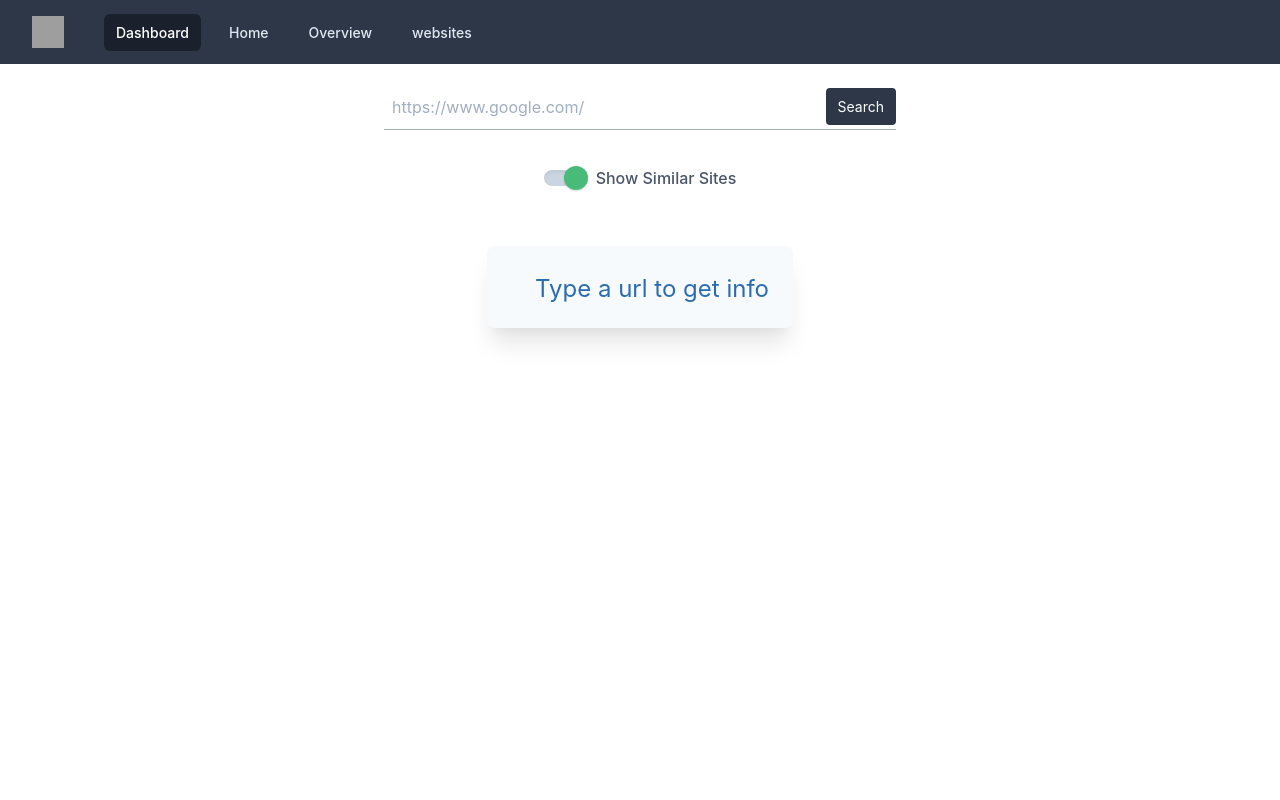
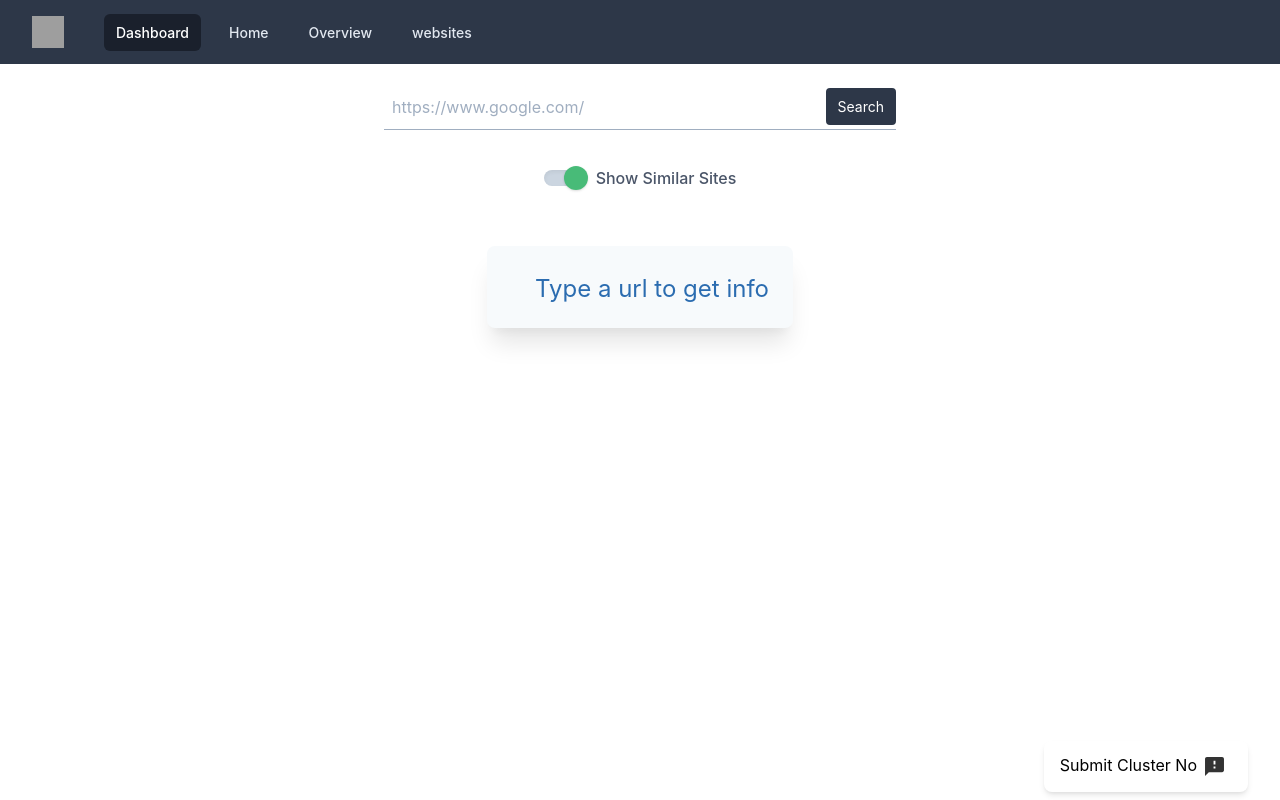
Before and after one commit to StTronn/web_cat, a React (Create React App) app: page /websites in a window 1280 px wide. Built offline with nearby package versions, Linux system fonts and the light colour scheme; grey boxes are pictures that could not be loaded.

Commit message:
added feedback form

```diff
--- a/src/App.js
+++ b/src/App.js
@@ -2,6 +2,7 @@ import React from "react";
 import "./App.css";
 import NavBar from "./components/NavBar";
 import Dash from "./components/dash/index";
+import Feedback from "./components/Feedback";
 import Predict from "./components/websites/index";
 import { BrowserRouter as Router, Switch, Route } from "react-router-dom";
 
@@ -59,6 +60,7 @@ class App extends React.Component {
             </Route>
           </Switch>
         </Router>
+        <Feedback />
       </div>
     );
   }
--- /dev/null
+++ b/src/components/Feedback.js
@@ -0,0 +1,17 @@
+import React from "react";
+import { ReactComponent as FeedbackSvg } from "./Feedback-01.svg";
+
+export default class Feedback extends React.Component {
+  render() {
+    return (
+      <div class="fixed bottom-0 right-0 mr-8 mb-2 ">
+        <div class="bg-white rounded-lg shadow-md px-4 py-2 border-1 border-gray-400">
+          Submit Cluster No
+          <svg className="inline " width="35" height="35">
+            <FeedbackSvg />
+          </svg>
+        </div>
+      </div>
+    );
+  }
+}
--- a/src/components/websites/index.js
+++ b/src/components/websites/index.js
@@ -23,6 +23,7 @@ class App extends React.Component {
       url: "",
       showSim: true,
       status: 200,
+      clusterno: null,
     };
   }
 
@@ -48,6 +49,7 @@ class App extends React.Component {
           websites: data.websites || [],
           searching: false,
           status: data.status,
+          clusterno: data.cluster_no || "0",
         })
       );
     //change state and
@@ -70,12 +72,13 @@ class App extends React.Component {
       url,
       showSim,
       status,
+      clusterno,
     } = this.state;
     let prompt = "";
     if (searching === true) prompt = "Looking for result";
     else if (searched === false) prompt = "Type a url to get info";
     else if (keywords.length === 0 && websites.length === 0) prompt = status;
-    else prompt = url;
+    else prompt = "cluster " + clusterno;
     if (!searching) {
       return (
         <Cointainer>
```
Also changed, not shown: src/components/Feedback-01.svg (added), 1 other file (tests, documents, lock files or other folders).
